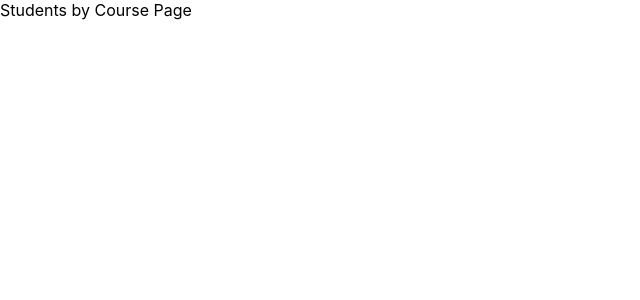
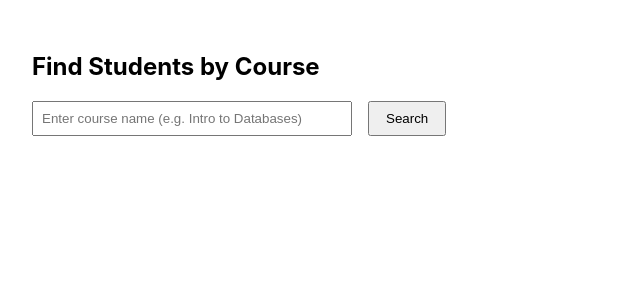
Before and after one commit to rgarrison14515/CSCE608Project1, a React (Create React App) app in the folder student-records-frontend/student-records-frontend/: page /query1 in a window 1280 px wide. Shown: the top 300 px of the page, without its empty margins (0-640 px from the left). Built offline with nearby package versions, Linux system fonts and the light colour scheme.

Commit message:
StudentsByCourse query page done

```diff
--- a/student-records-frontend/student-records-frontend/src/pages/StudentsByCourse.tsx
+++ b/student-records-frontend/student-records-frontend/src/pages/StudentsByCourse.tsx
@@ -1,4 +1,79 @@
-//Query for getting students given a course
+import React, { useState } from 'react';
+
+interface Student {
+  studentID: string;
+  name: string;
+  email: string;
+  majorID: number | null;
+}
+
 export default function StudentsByCourse() {
-    return <div>Students by Course Page</div>;
-  }
+  const [courseName, setCourseName] = useState('');
+  const [students, setStudents] = useState<Student[]>([]);
+  const [error, setError] = useState('');
+  const [loading, setLoading] = useState(false);
+
+  const handleSearch = async () => {
+    setLoading(true);
+    setError('');
+    setStudents([]);
+
+    try {
+      const response = await fetch(`https://localhost:7117/api/Student/course/name/${encodeURIComponent(courseName)}`);
+      if (!response.ok) {
+        throw new Error(`No students found for course: ${courseName}`);
+      }
+      const data = await response.json();
+      setStudents(data);
+    } catch (err: any) {
+      setError(err.message);
+    } finally {
+      setLoading(false);
+    }
+  };
+
+  return (
+    <div style={{ padding: '2rem' }}>
+      <h2>Find Students by Course</h2>
+
+      <div style={{ marginBottom: '1rem' }}>
+        <input
+          type="text"
+          value={courseName}
+          placeholder="Enter course name (e.g. Intro to Databases)"
+          onChange={(e) => setCourseName(e.target.value)}
+          style={{ padding: '0.5rem', width: '300px' }}
+        />
+        <button onClick={handleSearch} style={{ marginLeft: '1rem', padding: '0.5rem 1rem' }}>
+          Search
+        </button>
+      </div>
+
+      {loading && <p>Loading...</p>}
+      {error && <p style={{ color: 'red' }}>{error}</p>}
+
+      {students.length > 0 && (
+        <table border={1} cellPadding={8}>
+          <thead>
+            <tr>
+              <th>StudentID</th>
+              <th>Name</th>
+              <th>Email</th>
+              <th>MajorID</th>
+            </tr>
+          </thead>
+          <tbody>
+            {students.map((student) => (
+              <tr key={student.studentID}>
+                <td>{student.studentID}</td>
+                <td>{student.name}</td>
+                <td>{student.email}</td>
+                <td>{student.majorID ?? 'N/A'}</td>
+              </tr>
+            ))}
+          </tbody>
+        </table>
+      )}
+    </div>
+  );
+}
```
